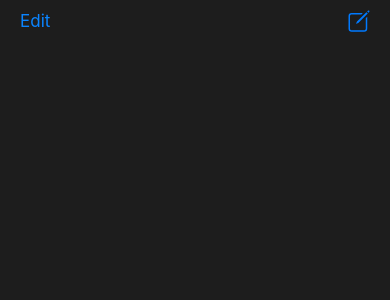
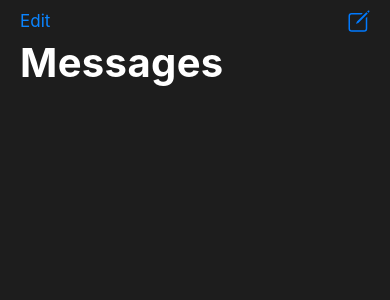
Before and after one commit to chid9202/MyPeekcok, a React Native app: screen / in a window 390 px wide. Shown: the top 300 px of the page. Built offline with nearby package versions, Linux system fonts and the light colour scheme.

Commit message:
add pagetitle on header

```diff
--- a/src/screens/chatList/ChatListHeader.tsx
+++ b/src/screens/chatList/ChatListHeader.tsx
@@ -1,26 +1,20 @@
 import React from "react";
-import {
-  View,
-  FlatList,
-  StyleSheet,
-  Text,
-  StatusBar,
-  Button,
-  Alert,
-  TouchableOpacity,
-} from "react-native";
+import { View, StyleSheet, Text, Alert, TouchableOpacity } from "react-native";
 import { SystemBlue } from "../../themes";
 import WriteIcon from "../../assets/IconWrite";
 
 const ChatListHeader = () => {
   return (
     <View style={styles.container}>
-      <TouchableOpacity onPress={() => Alert.alert("Edit button pressed!")}>
-        <Text style={styles.editButton}>Edit</Text>
-      </TouchableOpacity>
-      <TouchableOpacity onPress={() => Alert.alert("Edit button pressed!")}>
-        <WriteIcon />
-      </TouchableOpacity>
+      <View style={styles.interactiveHeader}>
+        <TouchableOpacity onPress={() => Alert.alert("Edit button pressed!")}>
+          <Text style={styles.editButton}>Edit</Text>
+        </TouchableOpacity>
+        <TouchableOpacity onPress={() => Alert.alert("Write button pressed!")}>
+          <WriteIcon />
+        </TouchableOpacity>
+      </View>
+      <Text style={styles.pageTitle}>Messages</Text>
     </View>
   );
 };
@@ -28,17 +22,34 @@ const ChatListHeader = () => {
 const styles = StyleSheet.create({
   container: {
     flex: 1,
+    flexDirection: "column",
+    flexWrap: "nowrap",
+    paddingHorizontal: 20,
+    width: "100%",
+    maxHeight: 84,
+  },
+  interactiveHeader: {
+    height: 42,
+    flex: 1,
     flexDirection: "row",
-    paddingHorizontal: 20,
+    flexWrap: "nowrap",
+    width: "100%",
     justifyContent: "space-between",
     alignItems: "center",
-    width: "100%",
-    maxHeight: 42,
   },
   editButton: {
     color: SystemBlue,
     fontSize: 17,
   },
+  pageTitle: {
+    width: "100%",
+    height: 42,
+    fontSize: 40,
+    fontWeight: "bold",
+    lineHeight: 41,
+    letterSpacing: 0.374,
+    color: "#ffffff",
+  },
 });
 
 export default ChatListHeader;
```
